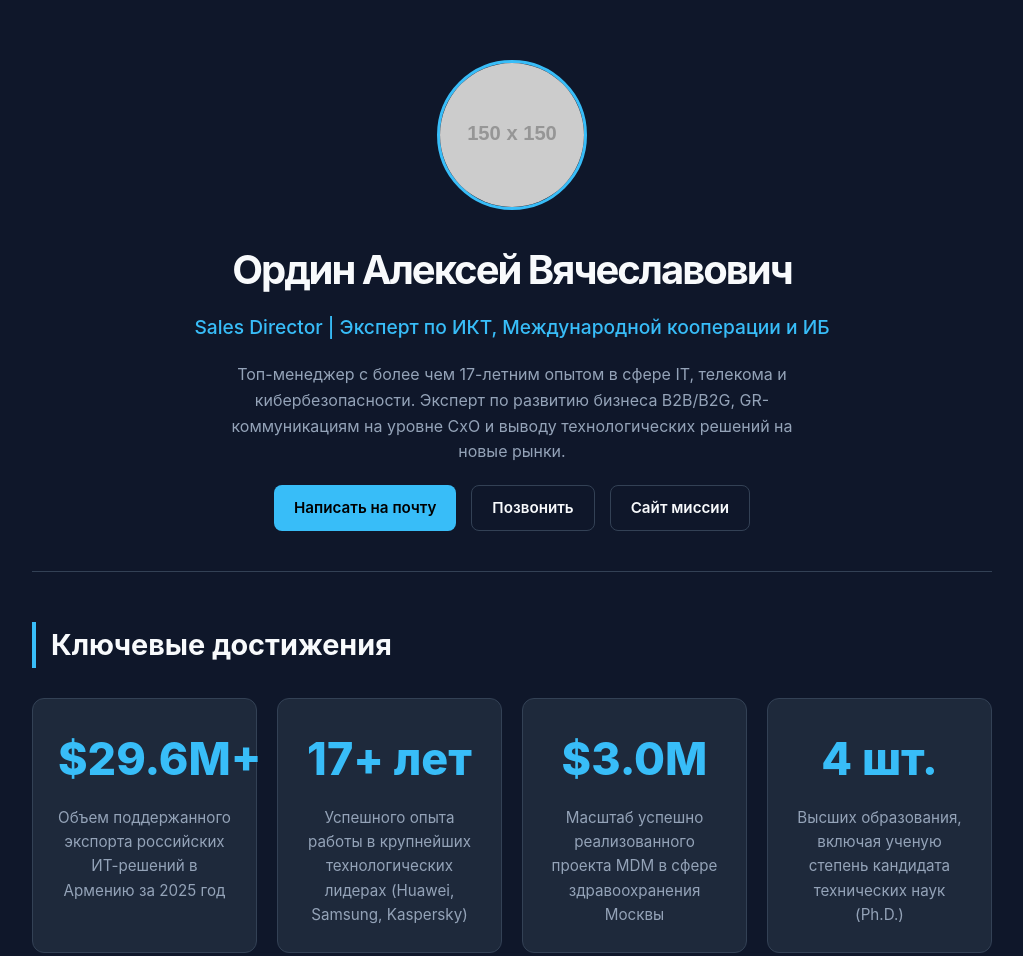
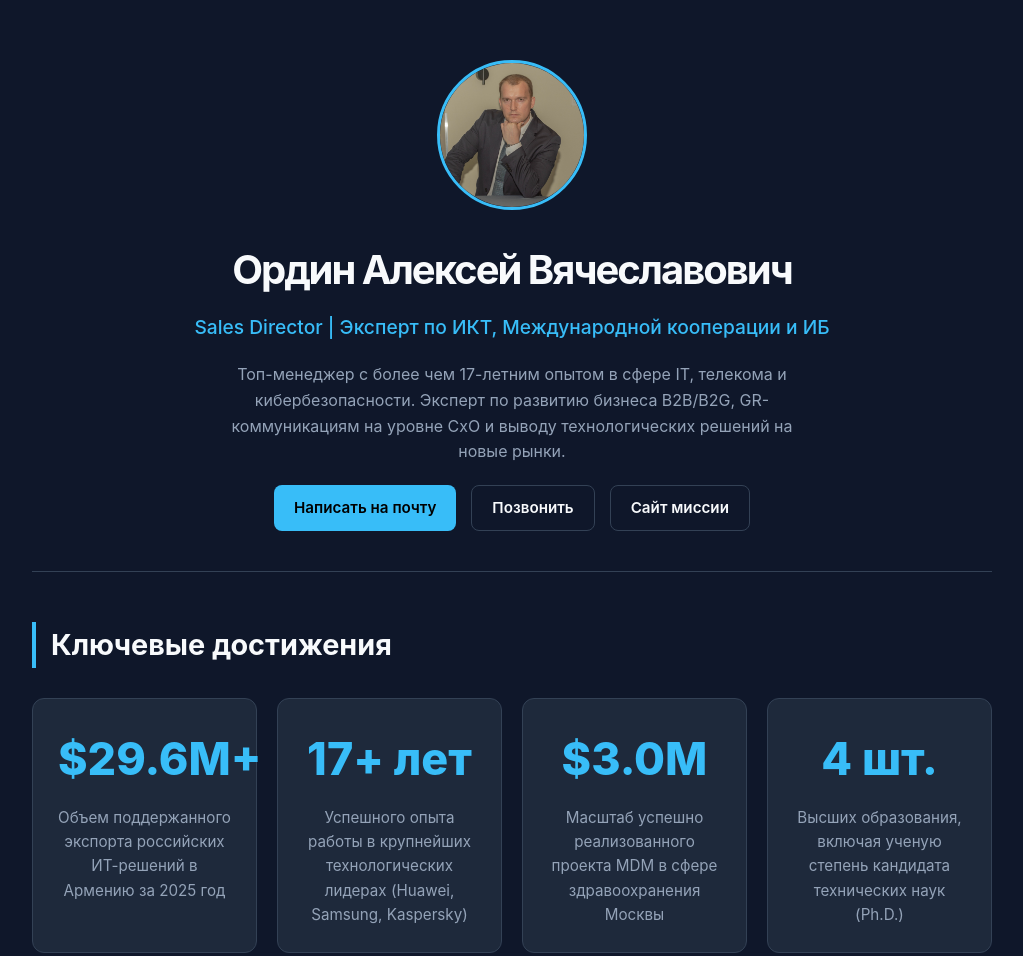
Before and after one commit to internationaleg2012-prog/Resume, a plain HTML site: page index.html in a window 1280 px wide. Shown: the top 956 px of the page, without its empty margins (128-1151 px from the left). Drawn offline with Linux system fonts and the light colour scheme; placeholder pictures from the web are drawn by us.

Commit message:
Update index.html

```diff
--- a/index.html
+++ b/index.html
@@ -227,7 +227,7 @@
 
     <div class="container">
         <header>
-            <img src="https://via.placeholder.com/150" alt="Ордин Алексей" class="profile-img">
+            <img src="photo.jpg" alt="Ордин Алексей" class="profile-img">
             <h1>Ордин Алексей Вячеславович</h1>
             <div class="subtitle">Sales Director | Эксперт по ИКТ, Международной кооперации и ИБ</div>
             <p style="max-width:600px; margin: 0 auto; color: var(--text-muted);">
```
